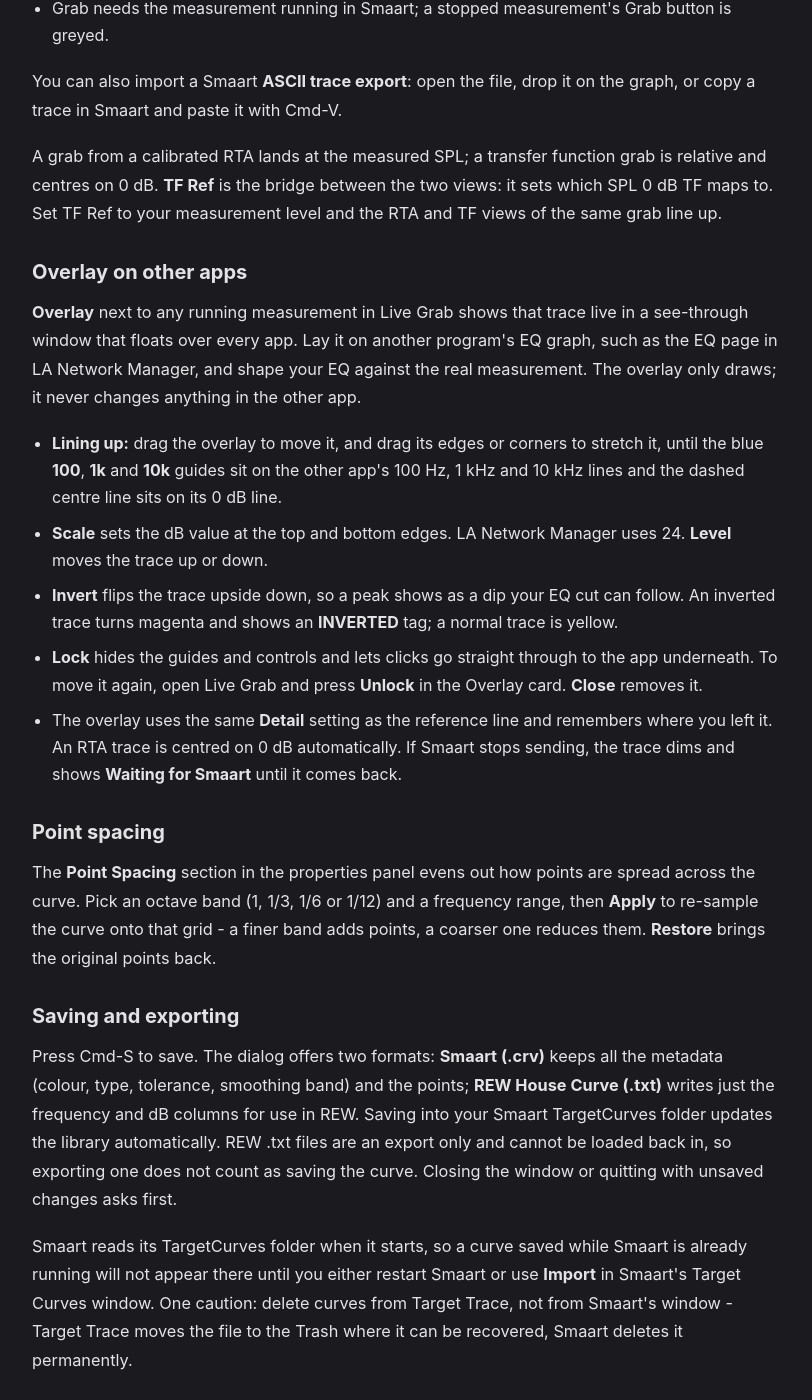
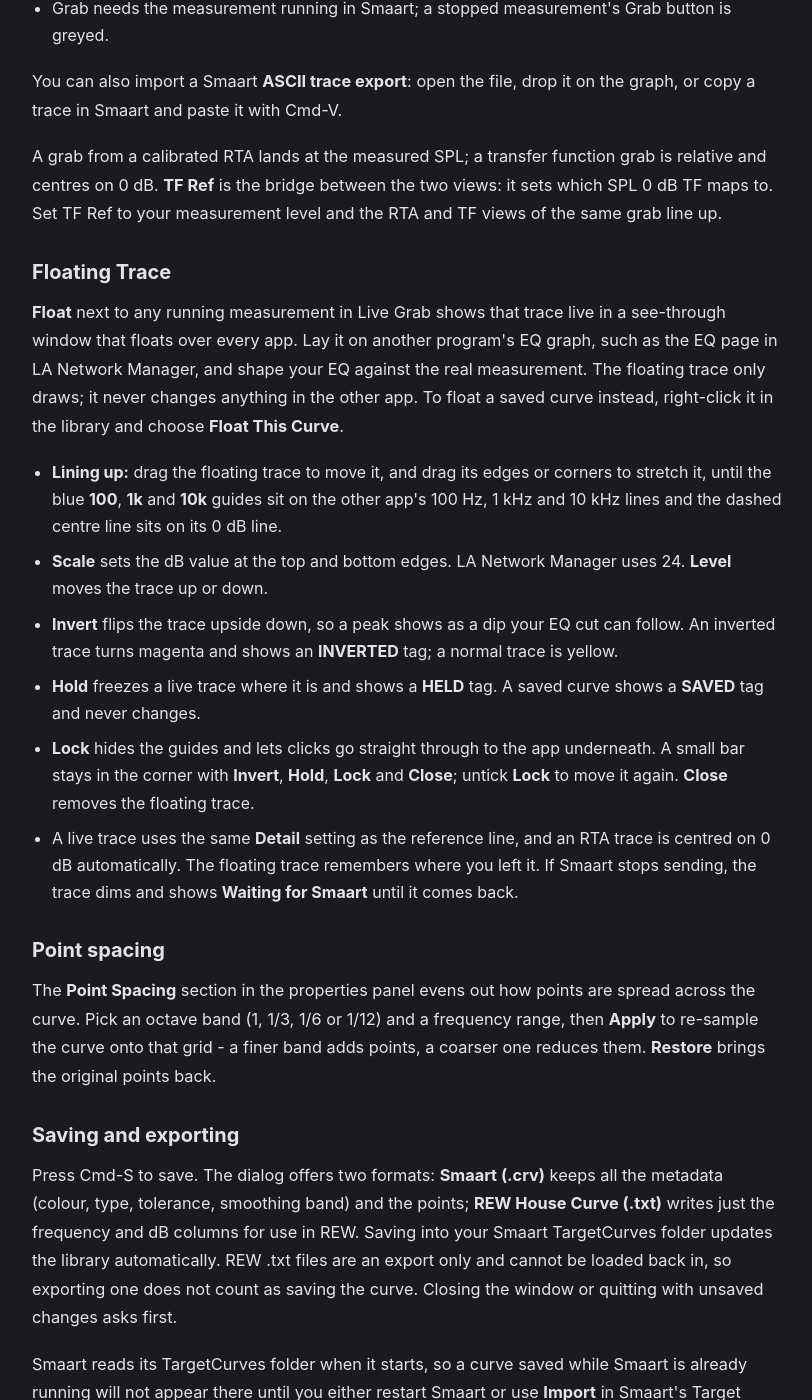
Before and after one commit to BSKapps/bskapps.github.io, a Jekyll site: the page built from articles/target-trace-guide/index.html, in a window 1280 px wide and 1400 px high, scrolled down 3501 px. Shown: the whole window, without its empty margins (232-1044 px from the left). Built offline with Jekyll 4.4.1, drawn with Linux system fonts in a browser that asks for light colours.

Commit message:
Target Trace guide: Floating Trace, Hold, Float This Curve, Lock checkbox bar

```diff
--- a/_data/guides/target-trace-guide.json
+++ b/_data/guides/target-trace-guide.json
@@ -180,21 +180,22 @@
       ]
     },
     {
-      "id": "overlay-window",
-      "title": "Overlay on other apps",
+      "id": "floating-trace",
+      "title": "Floating Trace",
       "blocks": [
         {
           "type": "paragraph",
-          "text": "**Overlay** next to any running measurement in Live Grab shows that trace live in a see-through window that floats over every app. Lay it on another program's EQ graph, such as the EQ page in LA Network Manager, and shape your EQ against the real measurement. The overlay only draws; it never changes anything in the other app."
+          "text": "**Float** next to any running measurement in Live Grab shows that trace live in a see-through window that floats over every app. Lay it on another program's EQ graph, such as the EQ page in LA Network Manager, and shape your EQ against the real measurement. The floating trace only draws; it never changes anything in the other app. To float a saved curve instead, right-click it in the library and choose **Float This Curve**."
         },
         {
           "type": "bullets",
           "items": [
-            "**Lining up:** drag the overlay to move it, and drag its edges or corners to stretch it, until the blue **100**, **1k** and **10k** guides sit on the other app's 100 Hz, 1 kHz and 10 kHz lines and the dashed centre line sits on its 0 dB line.",
+            "**Lining up:** drag the floating trace to move it, and drag its edges or corners to stretch it, until the blue **100**, **1k** and **10k** guides sit on the other app's 100 Hz, 1 kHz and 10 kHz lines and the dashed centre line sits on its 0 dB line.",
             "**Scale** sets the dB value at the top and bottom edges. LA Network Manager uses 24. **Level** moves the trace up or down.",
             "**Invert** flips the trace upside down, so a peak shows as a dip your EQ cut can follow. An inverted trace turns magenta and shows an **INVERTED** tag; a normal trace is yellow.",
-            "**Lock** hides the guides and controls and lets clicks go straight through to the app underneath. To move it again, open Live Grab and press **Unlock** in the Overlay card. **Close** removes it.",
-            "The overlay uses the same **Detail** setting as the reference line and remembers where you left it. An RTA trace is centred on 0 dB automatically. If Smaart stops sending, the trace dims and shows **Waiting for Smaart** until it comes back."
+            "**Hold** freezes a live trace where it is and shows a **HELD** tag. A saved curve shows a **SAVED** tag and never changes.",
+            "**Lock** hides the guides and lets clicks go straight through to the app underneath. A small bar stays in the corner with **Invert**, **Hold**, **Lock** and **Close**; untick **Lock** to move it again. **Close** removes the floating trace.",
+            "A live trace uses the same **Detail** setting as the reference line, and an RTA trace is centred on 0 dB automatically. The floating trace remembers where you left it. If Smaart stops sending, the trace dims and shows **Waiting for Smaart** until it comes back."
           ]
         }
       ]
```
